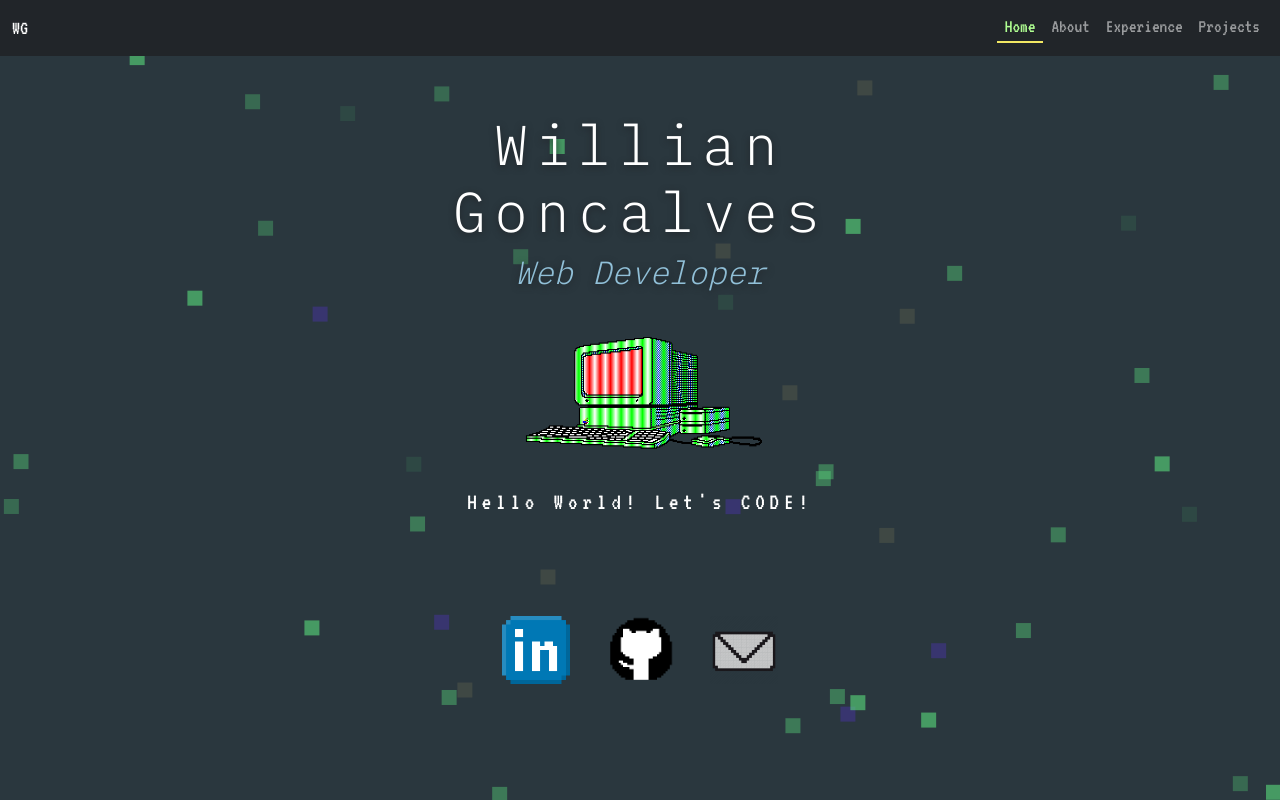
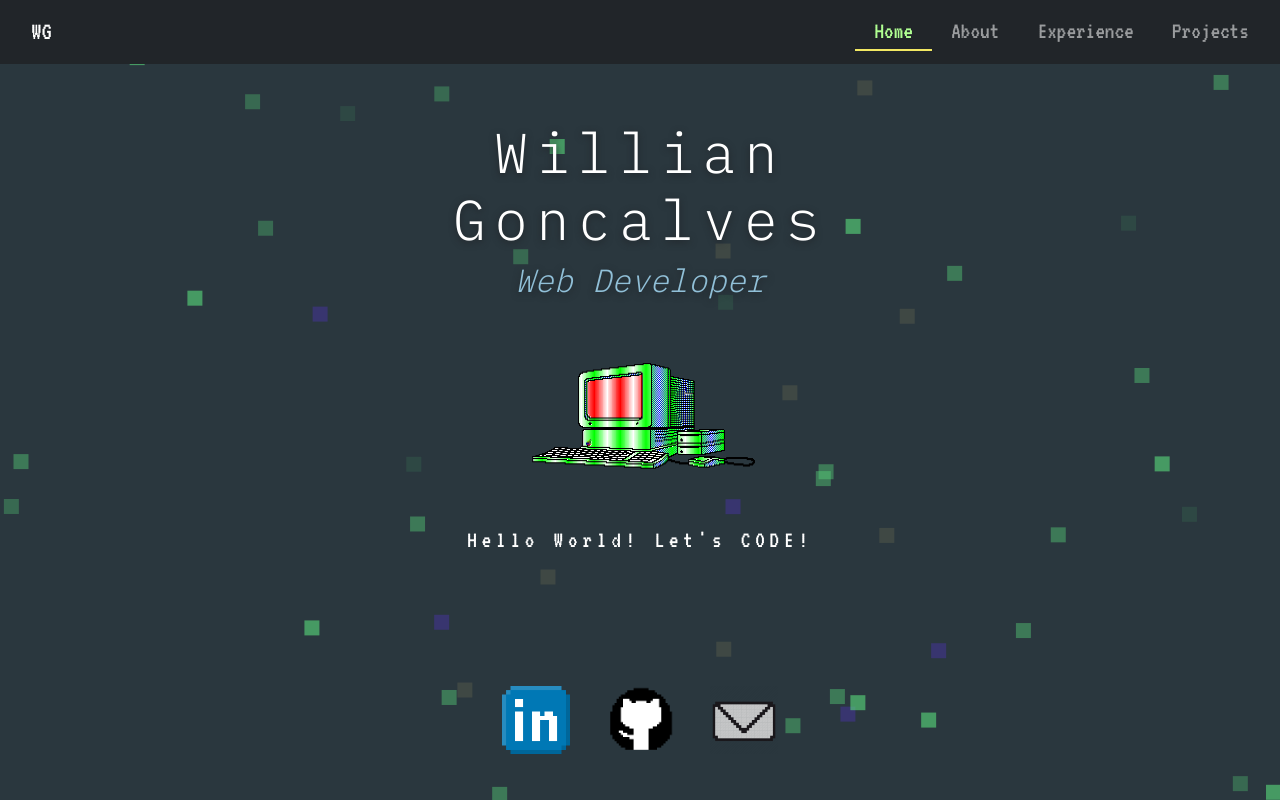
Before and after one commit to willgoncdev/Portfolio-WebSite, a plain HTML site: page index.html in a window 1280 px wide. Drawn offline with nearby package versions, Linux system fonts and the light colour scheme.

Commit message:
image size reviewa

```diff
--- a/index.html
+++ b/index.html
@@ -56,10 +56,10 @@
         </button>
         <div class="collapse navbar-collapse" id="navbarNavAltMarkup">
           <div class="navbar-nav ms-auto">
-            <a class="nav-link active" href="index.html">Home</a>
-            <a class="nav-link" href="about.html">About</a>
-            <a class="nav-link" href="experiences.html">Experience</a>
-            <a class="nav-link" href="projects.html">Projects</a>
+            <a class="nav-link active" id="space-nav" href="index.html">Home</a>
+            <a class="nav-link" id="space-nav" href="about.html">About</a>
+            <a class="nav-link" id="space-nav" href="experiences.html">Experience</a>
+            <a class="nav-link" id="space-nav" href="projects.html">Projects</a>
           </div>
         </div>
       </div>
--- a/style.css
+++ b/style.css
@@ -48,11 +48,13 @@ h3 {
   font-family: "VT323", monospace;
   font-size: 1.5rem;
   letter-spacing: 0.3rem;
+  padding-bottom: 2rem;
 }
 
 a {
   color: white;
   text-decoration: none;
+
 }
 a:hover {
   color: #b0ff92;
@@ -104,9 +106,14 @@ b {
 .contact-footer {
   font-size: 1.5rem;
 }
+.navbar-brand{
+  font-size: 1.6rem;
+  padding-left: 1.2rem;
+}
+
 .navbar {
   font-family: "VT323", monospace;
-  font-size: 1.2rem;
+  font-size: 1.5rem;
 }
 .nav-link {
   box-sizing: border-box;
@@ -117,6 +124,11 @@ b {
   padding-top: 0;
   padding-bottom: 0;
 }
+#space-nav{
+  padding-left: 1.2rem;
+  padding-right: 1.2rem;
+}
+
 /* 536E7B */
 .nav-link:hover,
 .active {
@@ -124,6 +136,7 @@ b {
   text-decoration: none;
   border-bottom: 2px solid #f2e863;
 }
+
 .item {
   font-family: "IBM Plex Mono", monospace;
   color: #91c0d8;
@@ -250,6 +263,7 @@ b {
 }
 .computer {
   width: 300px;
+  padding: 20px;
 }
 
 @media screen and (max-width: 768px) {
@@ -271,7 +285,8 @@ b {
   }
   #typeName {
     font-family: "IBM Plex Mono", monospace;
-    font-size: 2rem;
+    font-size: 2.5rem;
+
   }
 
   /* Other pages */
```
Also changed, not shown: about.html (+4 -4 lines), experiences.html (+4 -4 lines), projects.html (+4 -4 lines), images/Images/Blackjack.png, images/Images/cat-generator.png, images/Images/portfolioWebsite.png, images/Images/rock-paper-scissors.png, 4 other files.
